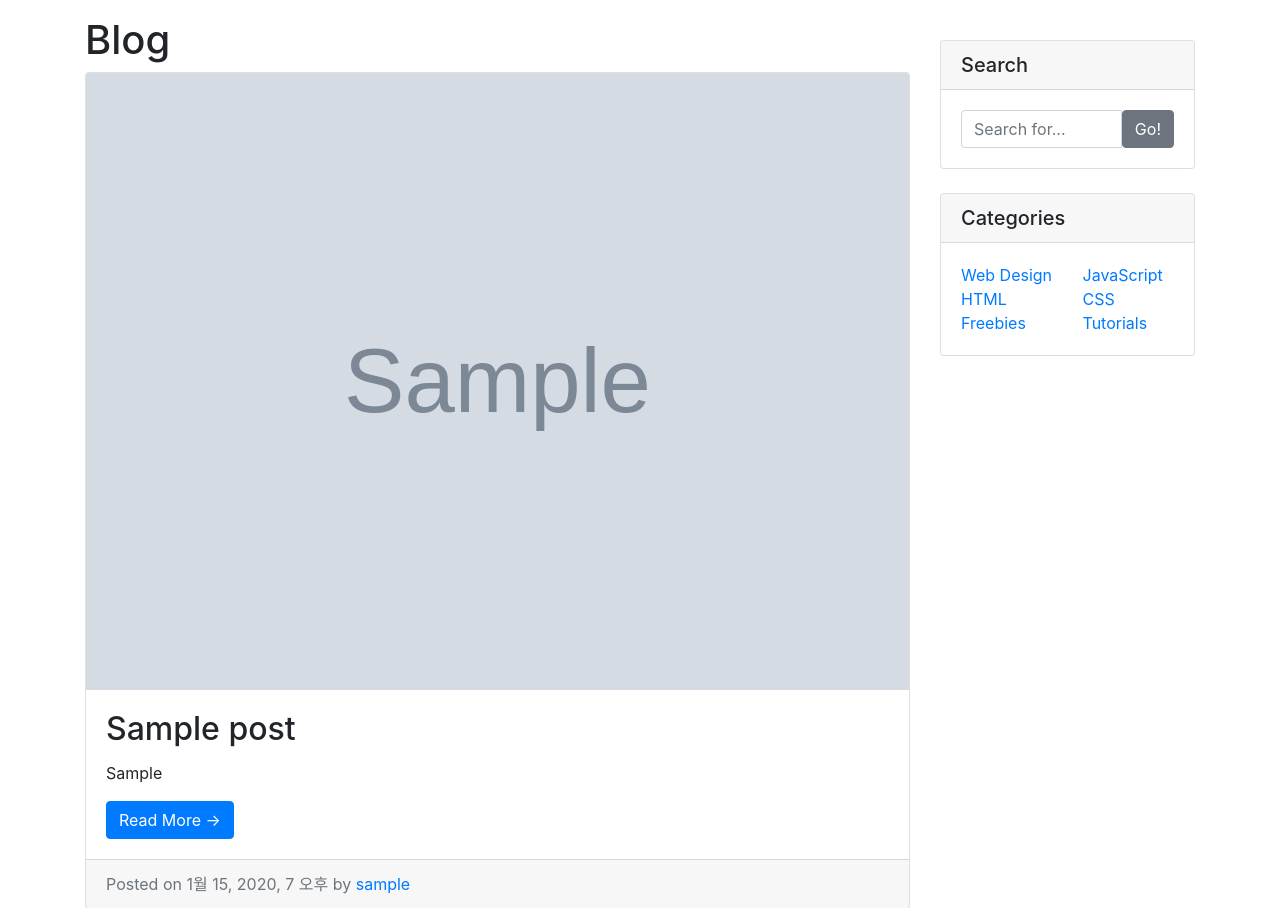
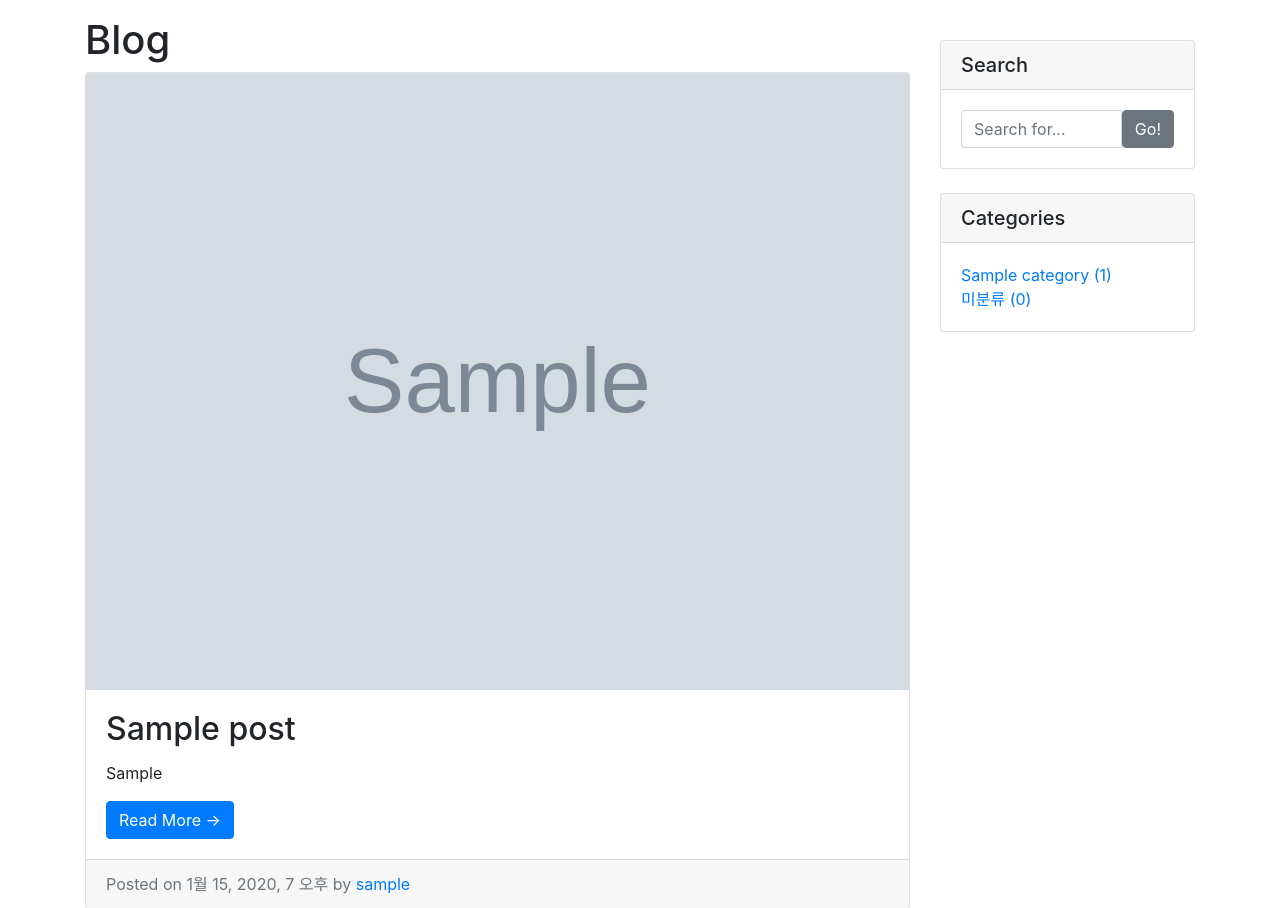
Before and after one commit to hyunmin0317/Do_It_Django, a Django app: page /blog/ in a window 1280 px wide. Shown: the part 56-964 px from the top of the page. Run offline with Django 3.2, Linux system fonts and the light colour scheme; tables that the repository leaves empty hold one stand-in row (values such as "Sample post"); grey boxes marked "Sample" are stand-in pictures; some libraries are stand-ins or nearby versions.

Commit message:
week6: tag

```diff
--- a/blog/models.py
+++ b/blog/models.py
@@ -1,6 +1,17 @@
 import os.path
 from django.contrib.auth.models import User
 from django.db import models
+
+
+class Tag(models.Model):
+    name = models.CharField(max_length=50, unique=True)
+    slug = models.SlugField(max_length=200, unique=True, allow_unicode=True)
+
+    def __str__(self):
+        return self.name
+
+    def get_absolute_url(self):
+        return f'/blog/tag/{self.slug}/'
 
 
 class Category(models.Model):
@@ -9,6 +20,9 @@ class Category(models.Model):
 
     def __str__(self):
         return self.name
+
+    def get_absolute_url(self):
+        return f'/blog/category/{self.slug}/'
 
     class Meta:
         verbose_name_plural = 'Categories'
@@ -20,10 +34,14 @@ class Post(models.Model):
     content = models.TextField()
     head_image = models.ImageField(upload_to='blog/images/%Y/%m/%d/', blank=True)
     file_upload = models.FileField(upload_to='blog/files/%Y/%m/%d/', blank=True)
+
+    author = models.ForeignKey(User, null=True, on_delete=models.SET_NULL)
+    category = models.ForeignKey(Category, null=True, blank=True, on_delete=models.SET_NULL)
+    tags = models.ManyToManyField(Tag, blank=True)
+
     created_at = models.DateTimeField(auto_now_add=True)
     updated_at = models.DateTimeField(auto_now=True)
-    author = models.ForeignKey(User, null=True, on_delete=models.SET_NULL)
-    category = models.ForeignKey(Category, null=True, blank=True, on_delete=models.SET_NULL)
+
 
     # 모델 메소드 정의(오버라이딩)
     def __str__(self):
--- a/blog/templates/blog/base.html
+++ b/blog/templates/blog/base.html
@@ -68,32 +68,31 @@
                     <h5 class="card-header">Categories</h5>
                     <div class="card-body">
                         <div class="row">
-                            <div class="col-lg-6">
+                            <div class="col-lg-12">
                                 <ul class="list-unstyled mb-0">
+                                    {% for c in categories %}
+                                        <li>
+                                            <a href="{{ c.get_absolute_url }}">{{ c.name }} ({{ c.post_set.count }})</a>
+                                        </li>
+                                    {% endfor %}
                                     <li>
-                                        <a href="#">Web Design</a>
-                                    </li>
-                                    <li>
-                                        <a href="#">HTML</a>
-                                    </li>
-                                    <li>
-                                        <a href="#">Freebies</a>
+                                        <a href="/blog/category/no-category">미분류 ({{ category_less_post_count }})</a>
                                     </li>
                                 </ul>
                             </div>
-                            <div class="col-lg-6">
-                                <ul class="list-unstyled mb-0">
-                                    <li>
-                                        <a href="#">JavaScript</a>
-                                    </li>
-                                    <li>
-                                        <a href="#">CSS</a>
-                                    </li>
-                                    <li>
-                                        <a href="#">Tutorials</a>
-                                    </li>
-                                </ul>
-                            </div>
+{#                            <div class="col-lg-6">#}
+{#                                <ul class="list-unstyled mb-0">#}
+{#                                    <li>#}
+{#                                        <a href="#">JavaScript</a>#}
+{#                                    </li>#}
+{#                                    <li>#}
+{#                                        <a href="#">CSS</a>#}
+{#                                    </li>#}
+{#                                    <li>#}
+{#                                        <a href="#">Tutorials</a>#}
+{#                                    </li>#}
+{#                                </ul>#}
+{#                            </div>#}
                         </div>
                     </div>
                 </div>
--- a/blog/urls.py
+++ b/blog/urls.py
@@ -5,4 +5,5 @@ from blog import views
 urlpatterns = [
     path('', views.PostList.as_view()),
     path('<int:pk>/', views.PostDetail.as_view()),
+    path('category/<str:slug>/', views.cagegories_page)
 ]
--- a/blog/views.py
+++ b/blog/views.py
@@ -1,6 +1,6 @@
+from django.shortcuts import render
 from django.views.generic import ListView, DetailView
-from blog.models import Post
-from django.shortcuts import render
+from blog.models import Post, Category
 
 
 class PostList(ListView):
@@ -8,8 +8,37 @@ class PostList(ListView):
     ordering = '-pk'
     # template_name = 'blog/index.html'
 
+    def get_context_data(self, **kwargs):
+        context = super(PostList, self).get_context_data()
+        context['categories'] = Category.objects.all()
+        context['category_less_post_count'] = Post.objects.filter(category=None).count()
+        return context
+
+
 class PostDetail(DetailView):
     model = Post
+
+    def get_context_data(self, **kwargs):
+        context = super(PostDetail, self).get_context_data()
+        context['categories'] = Category.objects.all()
+        context['category_less_post_count'] = Post.objects.filter(category=None).count()
+        return context
+
+def cagegories_page(request, slug):
+    if slug=='no-category':
+        category='미분류'
+        post_list = Post.objects.filter(category=None)
+    else:
+        category = Category.objects.get(slug = slug)
+        post_list = Post.objects.filter(category = category)
+
+    context = {
+        'categories' : Category.objects.all(),
+        'category_less_post_count' : Post.objects.filter(category=None).count(),
+        'category' : category,
+        'post_list' : post_list
+    }
+    return render(request, 'blog/post_list.html', context)
 
 # def index(request):
 #     posts = Post.objects.all().order_by('-pk')
```
Also changed, not shown: blog/admin.py (+6 -1 lines), blog/migrations/0005_tag_post_tags.py (added).
